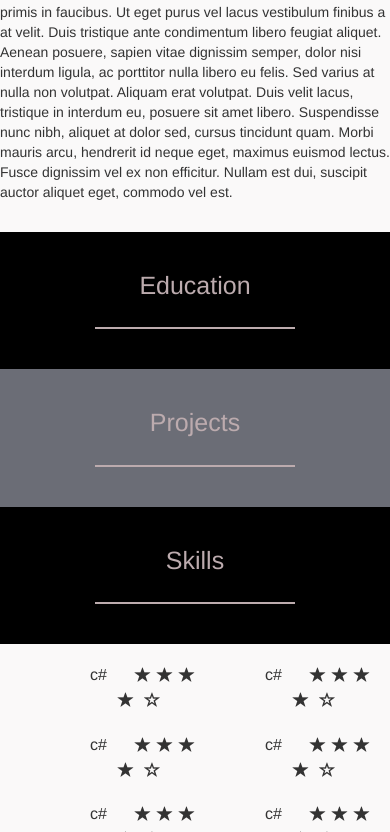
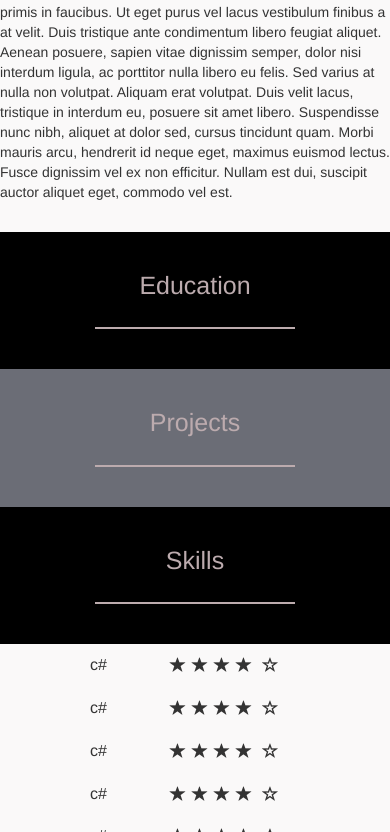
Before and after one commit to Jen-Hobbs/first-portfolio-website, a plain HTML site: page project/index.html in a window 390 px wide. Both pictures are taken after a click on the link "Skills". Shown: the part 556-1388 px from the top of the page. Drawn offline with nearby package versions, Linux system fonts and the light colour scheme; some packages are replaced by stand-ins of ours.

Commit message:
mobile skills initial css layout

```diff
--- a/project/CSS/stylesheet.css
+++ b/project/CSS/stylesheet.css
@@ -213,5 +213,10 @@ div.skills-stars{
     div.project-title{
         text-align: center;
     }
+    li.skill{
+        float: none;
+        width: 100%;
+
+    }
 
 }
```
